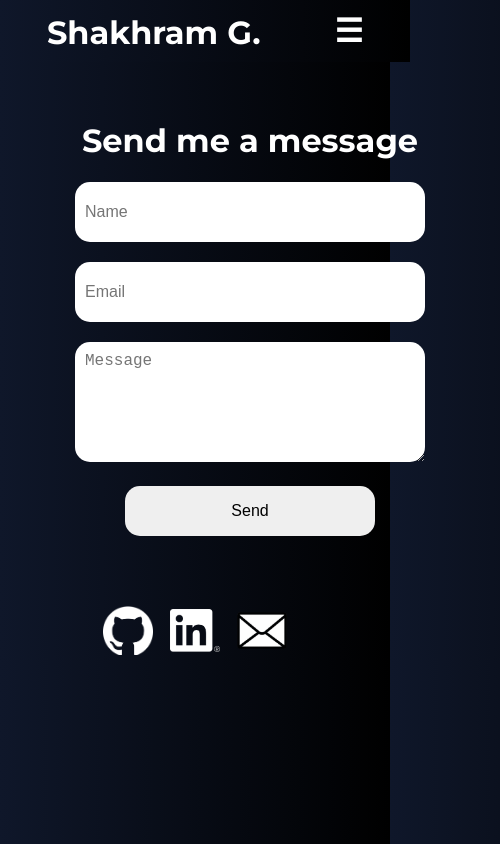
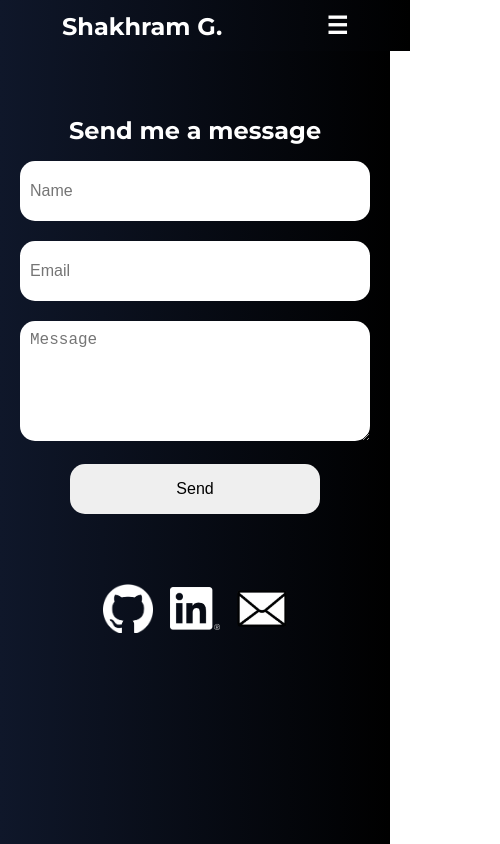
Before and after one commit to sgafurov/portfolio, a React (Create React App) app in the folder portfolio/: page /contact in a window 390 px wide. Shown: the whole page, 500 px wide, since content can reach past the window. Built offline with nearby package versions, Linux system fonts and the light colour scheme.

Commit message:
Responsive font sizes on global scale

```diff
--- a/portfolio/src/index.css
+++ b/portfolio/src/index.css
@@ -1,4 +1,3 @@
-
 body {
   margin: 0;
   font-family: -apple-system, BlinkMacSystemFont, 'Segoe UI', 'Roboto', 'Oxygen',
@@ -6,9 +5,52 @@ body {
     sans-serif;
   -webkit-font-smoothing: antialiased;
   -moz-osx-font-smoothing: grayscale;
+  font-size: 16px; /* Base font size */
 }
 
 code {
   font-family: source-code-pro, Menlo, Monaco, Consolas, 'Courier New',
     monospace;
 }
+
+/* Base font size for h1 */
+h1 {
+  font-size: 2.5rem;
+}
+
+/* Responsive font sizes */
+@media (max-width: 1200px) {
+  body {
+    font-size: 15px;
+  }
+  h1 {
+    font-size: 2.25rem;
+  }
+}
+
+@media (max-width: 992px) {
+  body {
+    font-size: 14px;
+  }
+  h1 {
+    font-size: 2rem;
+  }
+}
+
+@media (max-width: 768px) {
+  body {
+    font-size: 13px;
+  }
+  h1 {
+    font-size: 1.75rem;
+  }
+}
+
+@media (max-width: 576px) {
+  body {
+    font-size: 12px;
+  }
+  h1 {
+    font-size: 1.5rem;
+  }
+}
--- a/portfolio/src/styles/About.css
+++ b/portfolio/src/styles/About.css
@@ -1,33 +1,3 @@
-/* main {
-    display: flex;
-    flex-direction: column;
-    scroll-snap-type: y mandatory;
-    height: 100vh;
-    overflow-y: scroll;
-    scroll-behavior: smooth;
-}
-
-.about-me-div {
-    display: flex;
-    flex-direction: column;
-    align-items: center;
-    justify-content: center;
-    text-align: center;
-}
-
-.about-me-section h1 {
-    margin-top: 0;
-}
-
-.about-me-list {
-    text-align: left;
-}
-
-.technology-image {
-    width: 70px;
-    height: auto;
-} */
-
 .about-container {
     display: flex;
     flex-direction: column;
@@ -37,7 +7,6 @@
 }
 
 .about-title {
-    font-size: 2.5rem;
     font-weight: bold;
     margin-bottom: 1.5rem;
 }
--- a/portfolio/src/styles/Contact.css
+++ b/portfolio/src/styles/Contact.css
@@ -4,7 +4,6 @@
     align-items: center;
     margin: 0 auto;
     margin-bottom: 50px;
-    width: 500px;
 }
 
 .contact-form input, .contact-form textarea {
--- a/portfolio/src/styles/Projects.css
+++ b/portfolio/src/styles/Projects.css
@@ -6,7 +6,6 @@
 }
 
 .projects-title {
-    font-size: 2.5rem;
     font-weight: bold;
     margin-bottom: 1.5rem;
 }
--- a/portfolio/src/styles/Resume.css
+++ b/portfolio/src/styles/Resume.css
@@ -5,7 +5,6 @@
 }
 
 .resume-container h1 {
-    font-size: 2.5rem;
     font-weight: bold;
     margin-bottom: 1.5rem;
 }
```
